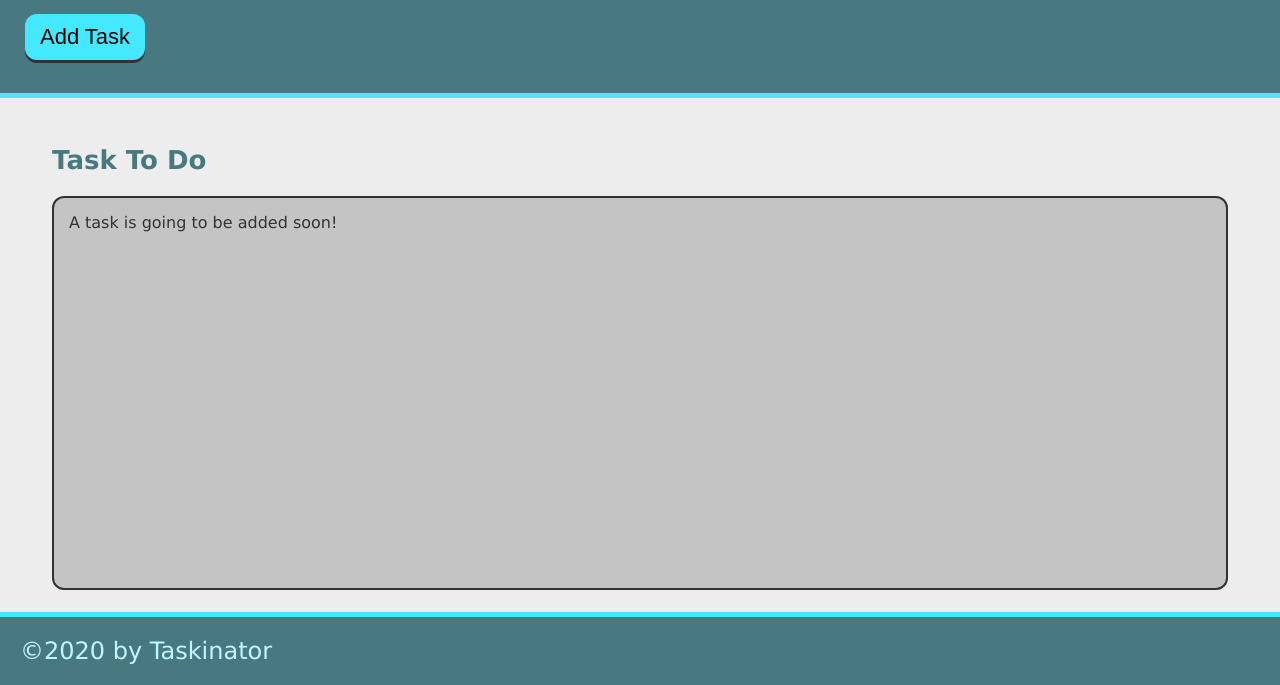
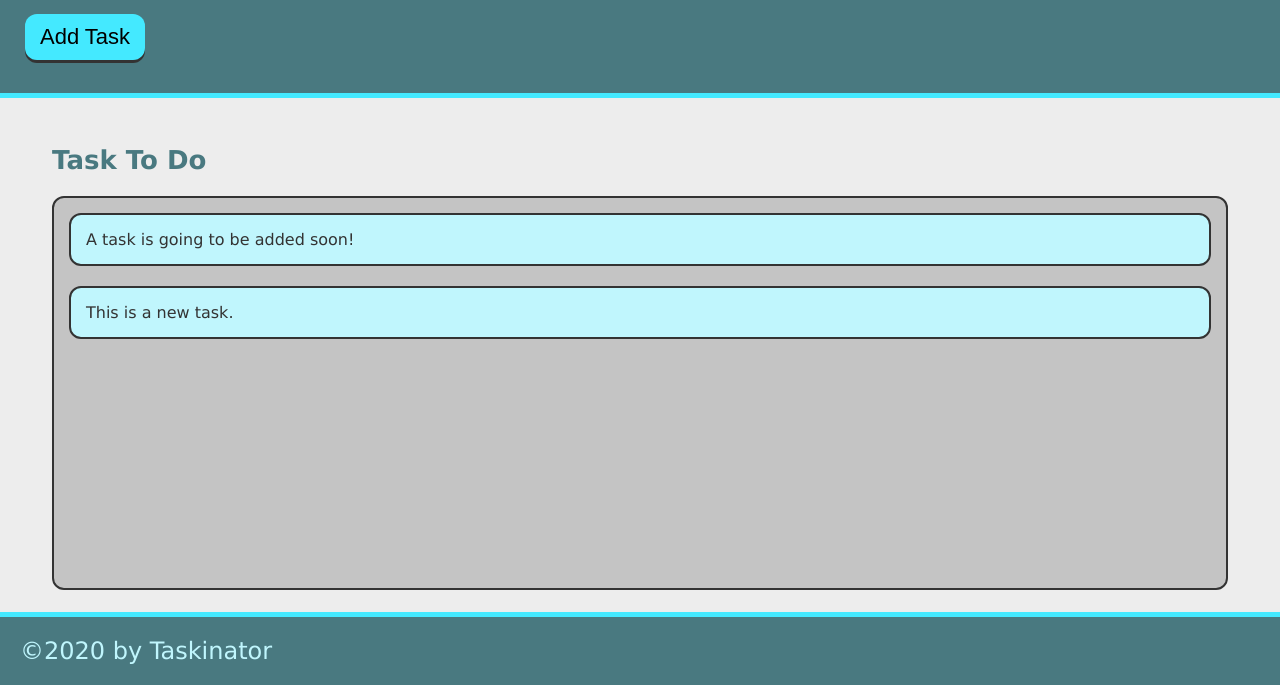
Before and after one commit to alvaroormeno/taskinator, a plain HTML site: page index.html in a window 1280 px wide. Both pictures are taken after a click on the button "Add Task". Shown: the part 115-800 px from the top of the page. Drawn offline with Linux system fonts and the light colour scheme.

Commit message:
add ability to add task

```diff
--- a/assets/js/script.js
+++ b/assets/js/script.js
@@ -0,0 +1,12 @@
+var buttonEl = document.querySelector("#save-task");
+var tasksToDoEl = document.querySelector("#tasks-to-do");
+
+
+var createTaskHandler = function() {
+    var listItemEl = document.createElement("li");
+    listItemEl.className = "task-item";
+    listItemEl.textContent = "This is a new task.";
+    tasksToDoEl.appendChild(listItemEl);
+};
+
+buttonEl.addEventListener("click", createTaskHandler);
--- a/index.html
+++ b/index.html
@@ -12,7 +12,7 @@
     <header>
         <h1 class="page-title">Taskinator</h1>
         <p>Click the button below to add a new task!</p>
-        <button class="btn">Add Task</button>
+        <button class="btn" id="save-task">Add Task</button>
     </header>
 
     <main class="page-content">
@@ -20,8 +20,8 @@
         <section class="task-list-wrapper">
             <h2 class="list-title"> Task To Do </h2>
 
-            <ul class="task-list">
-                <li>A task is going to be added soon!</li>
+            <ul class="task-list" id="tasks-to-do">
+                <li class="task-item">A task is going to be added soon!</li>
 
             </ul>
 
```
